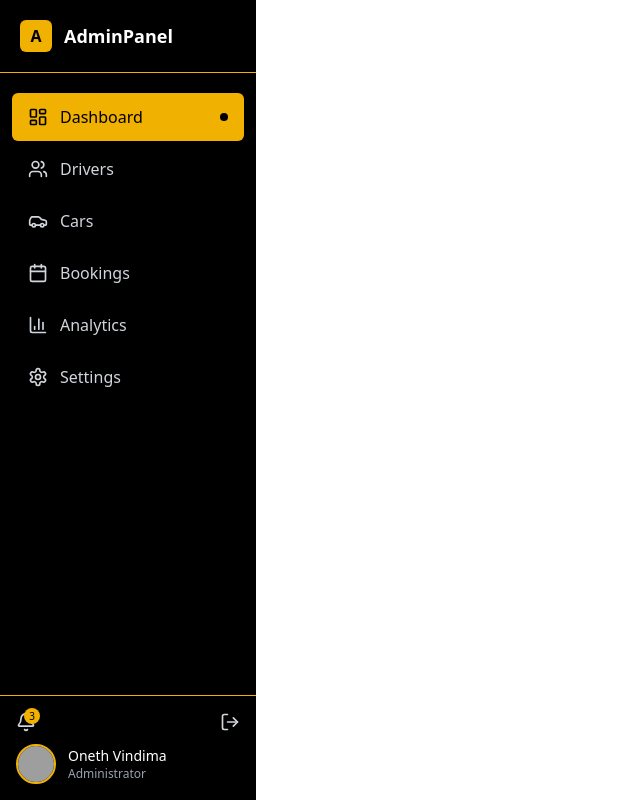
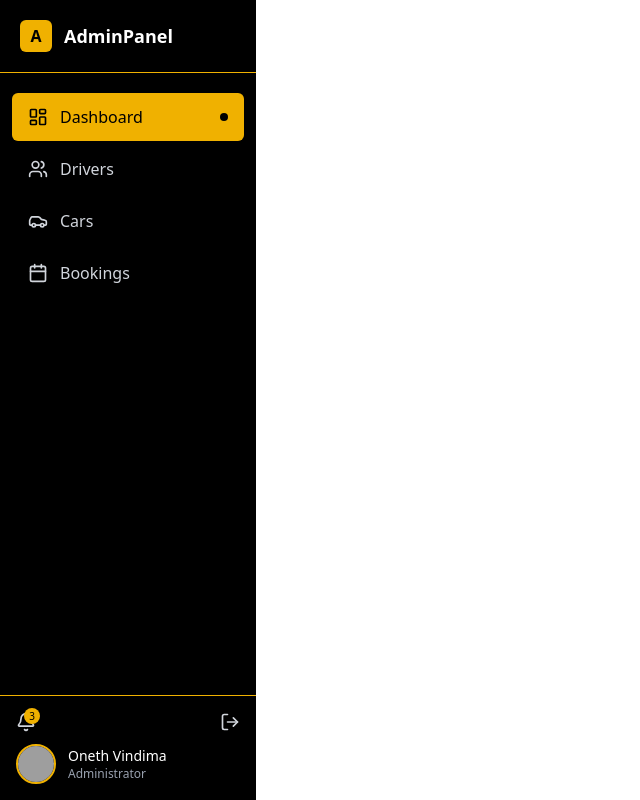
Before and after one commit to Pramodya2002-H/MegaCity--Frontend, a React (Vite) app: page /adminSidebar in a window 1280 px wide. Shown: the whole page, without its empty margins (0-640 px from the left). Built offline with nearby package versions, Linux system fonts and the light colour scheme; grey boxes are pictures that could not be loaded.

Commit message:
Update the Adminsidebar

```diff
--- a/src/Admin Panel/AdminSidebar.jsx
+++ b/src/Admin Panel/AdminSidebar.jsx
@@ -9,10 +9,11 @@ import {
   LogOut,
   Bell,
 } from "lucide-react";
-import { Link } from "react-router-dom";
+import { Link, useNavigate } from "react-router-dom";
 
 const AdminSidebar = () => {
   const [activeItem, setActiveItem] = useState("dashboard");
+  const navigate = useNavigate();
 
   const menuItems = [
     {
@@ -35,26 +36,20 @@ const AdminSidebar = () => {
     },
     {
       id: "bookings",
-      icon: <Calendar size={20} />, // Use the Calendar icon for bookings
+      icon: <Calendar size={20} />,
       label: "Bookings",
-      path: "/admin/bookingContent", // Path to the BookingContent component
-    },
-    {
-      id: "analytics",
-      icon: <BarChart3 size={20} />,
-      label: "Analytics",
-      path: "/analytics",
-    },
-    {
-      id: "settings",
-      icon: <Settings size={20} />,
-      label: "Settings",
-      path: "/settings",
+      path: "/admin/bookingContent",
     },
   ];
 
   const handleItemClick = (id) => {
     setActiveItem(id);
+  };
+
+  const handleLogout = () => {
+    localStorage.removeItem("authToken");
+    localStorage.removeItem("userRole");
+    navigate("/login");
   };
 
   return (
@@ -104,14 +99,17 @@ const AdminSidebar = () => {
               3
             </span>
           </div>
-          <button className="text-gray-300 hover:text-yellow-500">
+          <button
+            onClick={handleLogout}
+            className="text-gray-300 hover:text-yellow-500"
+          >
             <LogOut size={20} />
           </button>
         </div>
         <div className="flex items-center">
           <img
-            src="https://images.unsplash.com/photo-1472099645785-5658abf4ff4e?ixlib=rb-1.2.1&auto=format&fit=facearea&facepad=2&w=256&h=256&q=80"
-            alt="User profile"
+            src="https://images.unsplash.com/photo-1633332755192-727a05c4013d?ixlib=rb-4.0.3&auto=format&fit=facearea&facepad=2&w=256&h=256&q=80"
+            alt="Admin profile"
             className="h-10 w-10 rounded-full border-2 border-yellow-500"
           />
           <div className="ml-3">
```
